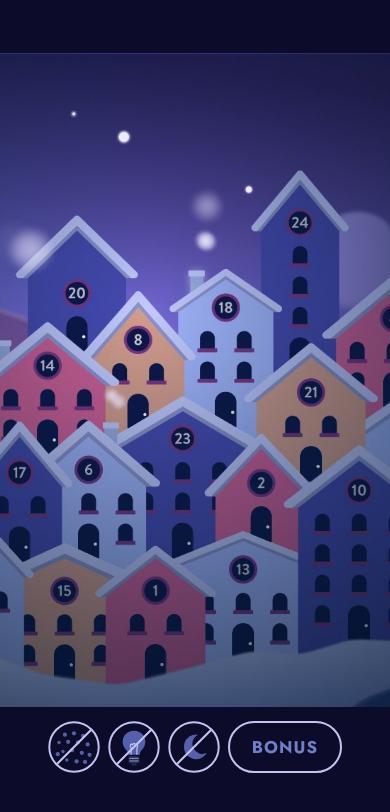
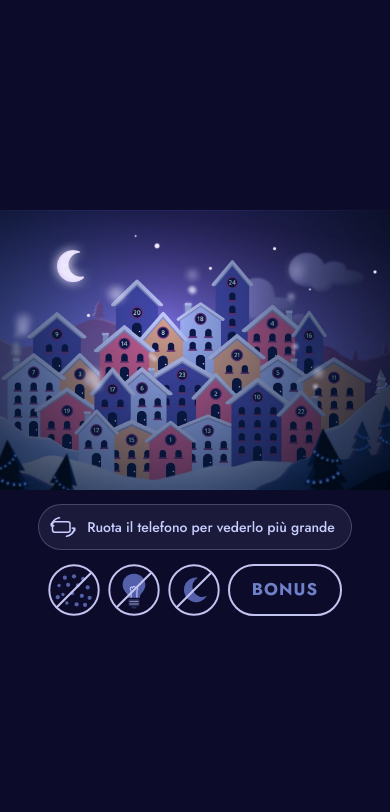
Before and after one commit to giovannaarcieri-crypto/calendario-avvento, a plain HTML site: page index.html in a window 390 px wide. Drawn offline with Linux system fonts and the light colour scheme.

Commit message:
Telefono: villaggio intero in verticale, suggerimento rotazione
Co-Authored-By: Claude Opus 5.5 <noreply@anthropic.com>
Claude-Session: https://claude.ai/code/session_01D78iny6kKeKd3XmKCyHTrW

```diff
--- a/index.html
+++ b/index.html
@@ -32,7 +32,7 @@ body{
 }
 
 /* ---------- scena ---------- */
-.cornice{width:100%;max-width:calc(100vh * 16 / 9);overflow:hidden;position:relative}
+.cornice{width:100%;max-width:calc(100svh * 16 / 9);overflow:hidden;position:relative;flex:none}
 .scena{position:relative;width:100%;aspect-ratio:1920/1080;transition:filter .8s}
 .scena > img{position:absolute;inset:0;width:100%;height:100%;display:block;user-select:none;-webkit-user-drag:none}
 /* luna piena (accendendo la luna lo spicchio diventa tondo) */
@@ -204,6 +204,10 @@ body{
 .chiudi-ist svg{width:100%;height:100%;display:block}
 .btn.attivo{background:var(--oro);color:var(--inchiostro);border-color:var(--oro)}
 .solo-mobile{display:none}
+.ruota{display:none;align-items:center;gap:10px;margin:14px auto 0;padding:8px 16px 8px 10px;border-radius:999px;
+  color:#c9ceff;background:rgba(201,198,245,.08);border:1px solid rgba(201,198,245,.25);font:500 14px 'Jost',sans-serif}
+.ruota svg{width:28px;height:28px;flex:none;animation:gira 3.2s ease-in-out infinite}
+@keyframes gira{0%,35%{transform:rotate(0)}55%,85%{transform:rotate(-90deg)}100%{transform:rotate(0)}}
 
 /* ---------- biglietto (design: cornice con neve, numero giallo, locandina, titolo) ---------- */
 .velo{position:fixed;inset:0;background:rgba(8,6,30,.72);backdrop-filter:blur(5px);-webkit-backdrop-filter:blur(5px);
@@ -263,13 +267,11 @@ body{
 
 /* ---------- mobile: si inquadra il villaggio ---------- */
 @media (max-width:700px) and (orientation:portrait){
-  /* il villaggio riempie lo schermo in altezza e si scorre di lato con il dito */
-  .cornice{max-width:none;overflow-x:auto;overflow-y:hidden;-webkit-overflow-scrolling:touch;scrollbar-width:none;overscroll-behavior-x:contain}
-  .cornice::-webkit-scrollbar{display:none}
-  /* altezza visibile; l'immagine è più alta del 17% e la striscia in basso (icone e BONUS disegnati) resta nascosta */
-  .cornice{--v:max(calc(100svh - 190px - env(safe-area-inset-top) - env(safe-area-inset-bottom)), 105vw);height:var(--v)}
-  .scena{width:calc(var(--v) / .855 * 1920 / 1080)}
-  .casella{width:4.6%}
+  /* tutto il villaggio nella larghezza dello schermo: si mostra solo la zona delle case (x 410–1700, y 0–925) */
+  .cornice{max-width:none;overflow:hidden;height:calc(100vw * 1920 / 1290 * 925 / 1920)}
+  .scena{width:calc(100vw * 1920 / 1290);margin-left:calc(100vw * -410 / 1290)}
+  .casella{width:6%}
+  .ruota{display:flex}
   .icona,.bonus{display:none}
   .solo-mobile{display:inline-block}
   .ico-btn{display:inline-block}
@@ -301,6 +303,10 @@ body{
   </div>
 </div>
 
+<div class="ruota" aria-hidden="true">
+  <svg viewBox="0 0 48 48"><rect x="15" y="6" width="18" height="30" rx="4" fill="none" stroke="currentColor" stroke-width="2.6"/><path d="M8 30a18 18 0 0 0 14 14m-4 0h4v-4M40 18A18 18 0 0 0 26 4m4 0h-4v4" fill="none" stroke="currentColor" stroke-width="2.6" stroke-linecap="round" stroke-linejoin="round"/></svg>
+  <span>Ruota il telefono per vederlo più grande</span>
+</div>
 <div class="barra">
   <button class="ico-btn" data-tipo="neve" aria-label="Neve" aria-pressed="false"></button>
   <button class="ico-btn" data-tipo="luci" aria-label="Luci" aria-pressed="false"></button>
@@ -625,14 +631,7 @@ function toast(m){ const t = $('toast'); t.textContent = m; t.classList.add('vis
 
 disegna(); applica();
 
-// telefono in verticale: centra il villaggio (o la casa del giorno) e suggerisce di scorrere
-(function(){
-  const c = document.querySelector('.cornice');
-  if (!matchMedia('(max-width:700px) and (orientation:portrait)').matches || c.scrollWidth <= c.clientWidth) return;
-  const n = giornoOggi(), x = (n && POS[n] ? POS[n][0] : 1030) / 1920;
-  c.scrollLeft = x * c.scrollWidth - c.clientWidth / 2;
-  if (!mem.get('scorri', false)){ setTimeout(() => toast('Scorri di lato per vedere tutto il villaggio 👈👉'), 900); mem.set('scorri', true) }
-})();
+
 
 // ---------- pulsante "Installa l'app" ----------
 (function(){
--- a/sw.js
+++ b/sw.js
@@ -1,5 +1,5 @@
 // Funzionamento offline: salva tutti i file del calendario sul telefono
-const CACHE = 'avvento-v4';
+const CACHE = 'avvento-v5';
 const FILES = [
  "./",
  "apple-touch-icon.png",
```
